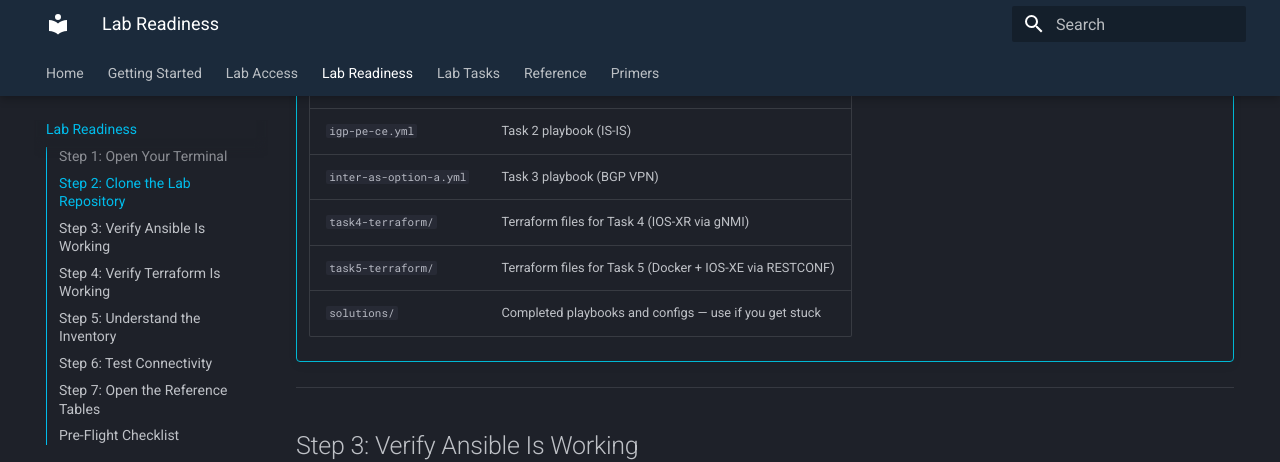
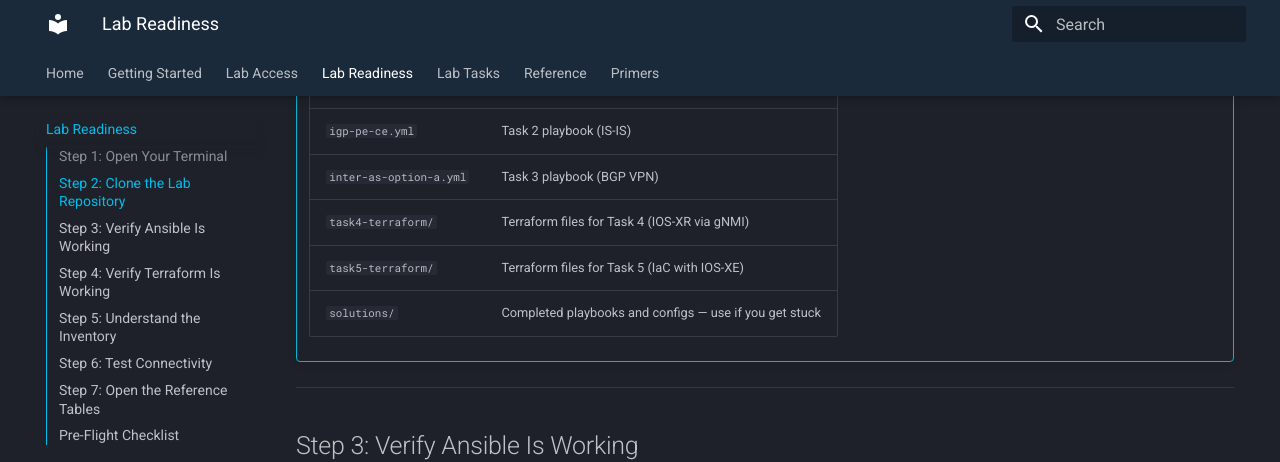
Before and after one commit to rgoldens/Cisco-Live-2026-Service-as-Code, an MkDocs documentation site: the page built from docs/LAB-READINESS.md, in a window 1280 px wide and 900 px high, scrolled down 1617 px. Shown: the top 462 px of the window. Built offline with MkDocs 1.6.1 and Material for MkDocs 9.7.7, drawn with Linux system fonts in a browser that asks for light colours.

Commit message:
update task5-terraform description to "IaC with IOS-XE"
Co-Authored-By: Claude Sonnet 4.6 (1M context) <noreply@anthropic.com>

```diff
--- a/docs/LAB-READINESS.md
+++ b/docs/LAB-READINESS.md
@@ -78,7 +78,7 @@ These are the two core files Ansible needs to run. The repo also includes playbo
     | `igp-pe-ce.yml`           | Task 2 playbook (IS-IS)                                    |
     | `inter-as-option-a.yml`   | Task 3 playbook (BGP VPN)                                  |
     | `task4-terraform/`        | Terraform files for Task 4 (IOS-XR via gNMI)              |
-    | `task5-terraform/`        | Terraform files for Task 5 (Docker + IOS-XE via RESTCONF) |
+    | `task5-terraform/`        | Terraform files for Task 5 (IaC with IOS-XE)              |
     | `solutions/`              | Completed playbooks and configs — use if you get stuck     |
 
 ---
```
